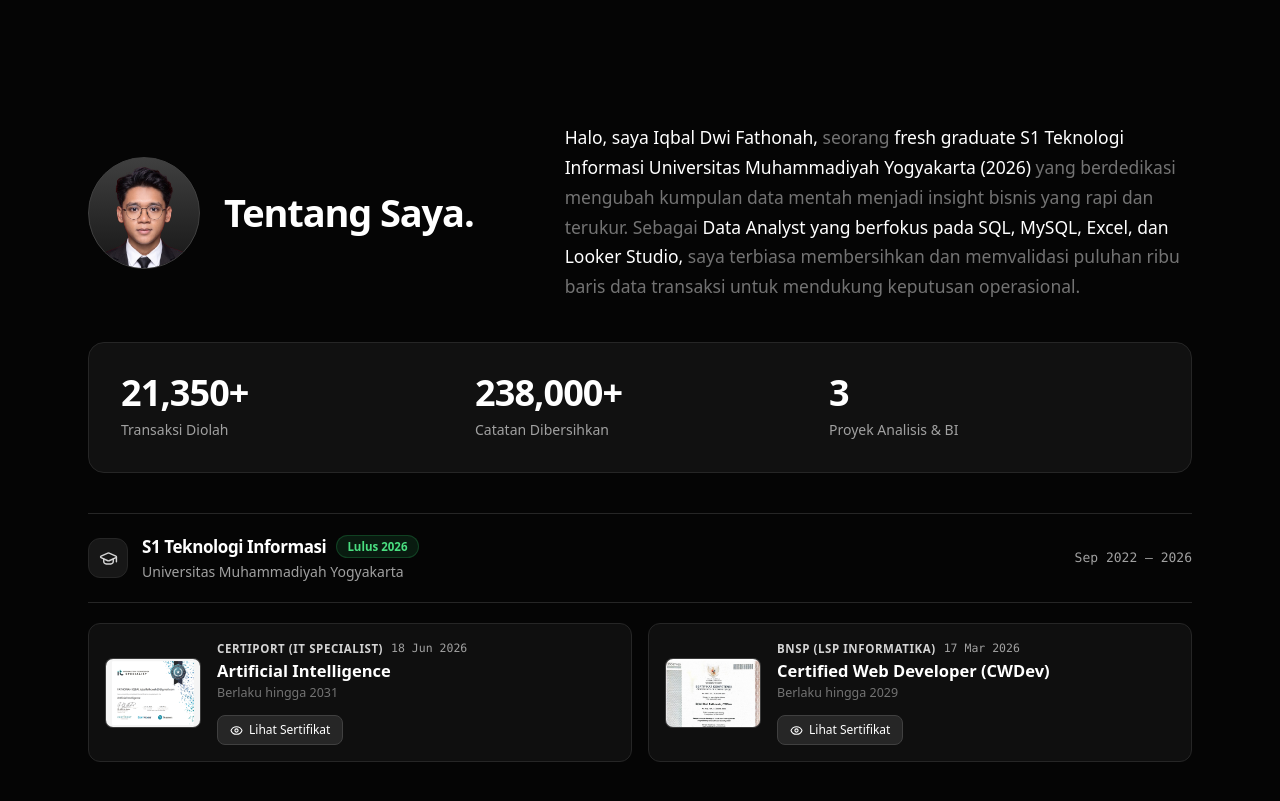
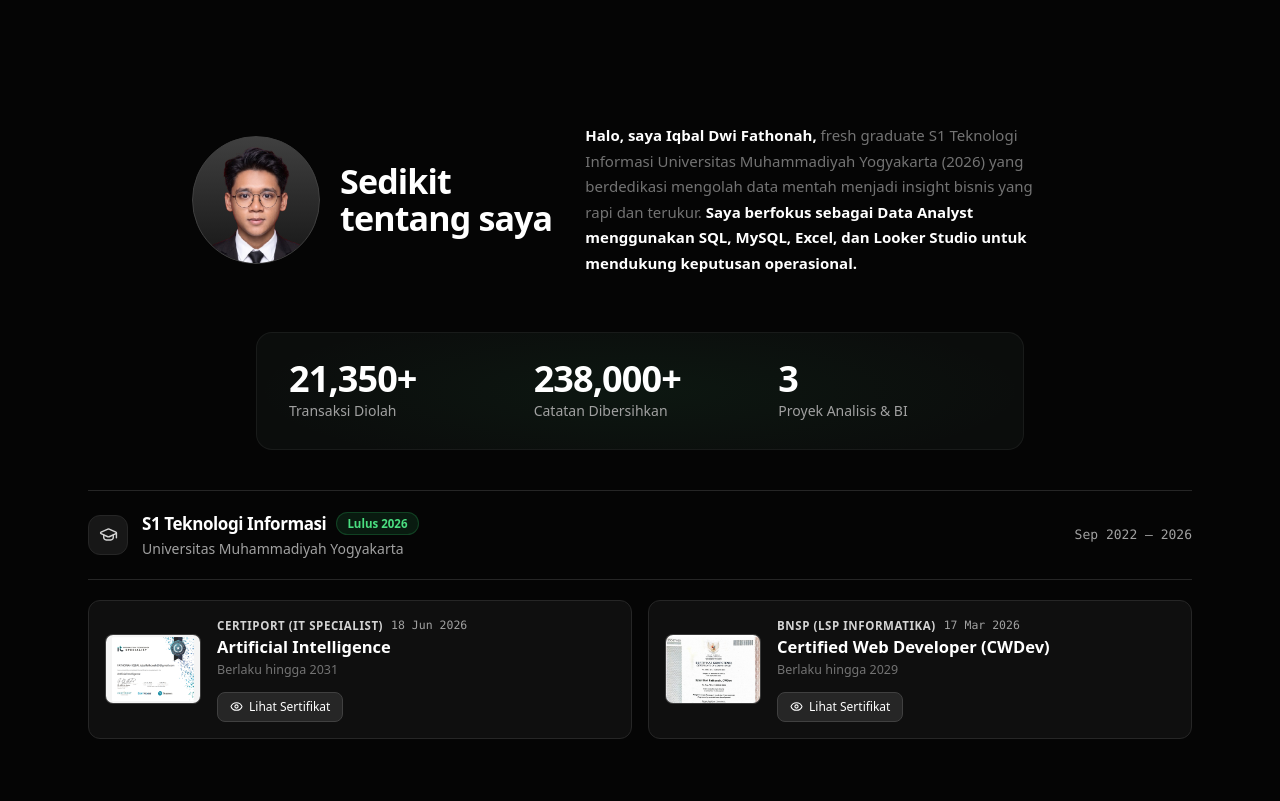
Before and after one commit to qivoradev/portobyiqbal, a React (Vite) app: page / in a window 1280 px wide. Shown: the part 4200-5001 px from the top of the page. Built offline with nearby package versions, Linux system fonts and the light colour scheme.

Commit message:
fix(about): align desktop and mobile typography and 3-column stats layout

```diff
--- a/src/data/content.ts
+++ b/src/data/content.ts
@@ -95,12 +95,10 @@ export interface PortfolioContent {
     items: ProjectItem[];
   };
   about: {
-    heading: string;
+    headingLine1: string;
+    headingLine2: string;
     paragraphLead: string;
-    paragraphMuted1: string;
-    paragraphHighlight1: string;
-    paragraphMuted2: string;
-    paragraphHighlight2: string;
+    paragraphBody: string;
     paragraphClosing: string;
     stats: StatItem[];
     education: {
@@ -292,13 +290,13 @@ export const content: Record<Language, PortfolioContent> = {
       ],
     },
     about: {
-      heading: 'Tentang Saya.',
+      headingLine1: 'Sedikit',
+      headingLine2: 'tentang saya',
       paragraphLead: 'Halo, saya Iqbal Dwi Fathonah,',
-      paragraphMuted1: ' seorang ',
-      paragraphHighlight1: 'fresh graduate S1 Teknologi Informasi Universitas Muhammadiyah Yogyakarta (2026)',
-      paragraphMuted2: ' yang berdedikasi mengubah kumpulan data mentah menjadi insight bisnis yang rapi dan terukur. Sebagai ',
-      paragraphHighlight2: 'Data Analyst yang berfokus pada SQL, MySQL, Excel, dan Looker Studio,',
-      paragraphClosing: ' saya terbiasa membersihkan dan memvalidasi puluhan ribu baris data transaksi untuk mendukung keputusan operasional.',
+      paragraphBody:
+        ' fresh graduate S1 Teknologi Informasi Universitas Muhammadiyah Yogyakarta (2026) yang berdedikasi mengolah data mentah menjadi insight bisnis yang rapi dan terukur. ',
+      paragraphClosing:
+        'Saya berfokus sebagai Data Analyst menggunakan SQL, MySQL, Excel, dan Looker Studio untuk mendukung keputusan operasional.',
       stats: [
         { value: '21,350+', label: 'Transaksi Diolah' },
         { value: '238,000+', label: 'Catatan Dibersihkan' },
@@ -529,13 +527,13 @@ export const content: Record<Language, PortfolioContent> = {
       ],
     },
     about: {
-      heading: 'A little bit about me.',
+      headingLine1: 'A little bit',
+      headingLine2: 'about me',
       paragraphLead: "Hi, I'm Iqbal Dwi Fathonah,",
-      paragraphMuted1: ' an ',
-      paragraphHighlight1: 'Information Technology fresh graduate from Universitas Muhammadiyah Yogyakarta (2026)',
-      paragraphMuted2: ' focused on turning messy transactional records into clear, actionable business insights. As a ',
-      paragraphHighlight2: 'Data Analyst working with SQL, MySQL, Excel, and Looker Studio,',
-      paragraphClosing: ' I clean and validate tens of thousands of transactional records to support reliable operational decisions.',
+      paragraphBody:
+        ' an Information Technology graduate from Universitas Muhammadiyah Yogyakarta (2026) dedicated to transforming raw datasets into clear, measurable business insights. ',
+      paragraphClosing:
+        'I specialize as a Data Analyst using SQL, MySQL, Excel, and Looker Studio to support operational decisions.',
       stats: [
         { value: '21,350+', label: 'Transactions Analyzed' },
         { value: '238,000+', label: 'Records Cleaned' },
--- a/src/sections/About.tsx
+++ b/src/sections/About.tsx
@@ -27,12 +27,12 @@ export function About({ content, onModalStateChange }: AboutProps) {
         className="relative w-full bg-[#050505] text-[#FAFAFA] py-16 md:py-24 scroll-mt-16"
       >
         <div className="site-container max-w-5xl">
-          {/* Part 1: Profile Avatar + Editorial Contrast Paragraph */}
+          {/* Part 1: Profile Avatar, 2-Line Heading & Editorial Contrast Paragraph */}
           <FadeUp>
-            <div className="grid grid-cols-1 md:grid-cols-12 gap-7 md:gap-10 items-center text-left">
-              {/* Left (Desktop col-span-5): Circular Avatar stays horizontally beside heading even on mobile */}
-              <div className="md:col-span-5 flex items-center gap-4 md:gap-6">
-                <div className="w-20 h-20 md:w-28 md:h-28 shrink-0 rounded-full bg-gradient-to-b from-neutral-700 to-neutral-900 border border-neutral-700 overflow-hidden flex items-center justify-center select-none">
+            <div className="max-w-[320px] md:max-w-4xl mx-auto grid grid-cols-1 md:grid-cols-12 items-center gap-0 md:gap-8 lg:gap-12 text-left">
+              {/* Left (Desktop col-span-5): Circular Avatar + Tight 2-Line Heading */}
+              <div className="md:col-span-5 flex items-center gap-4 md:gap-5">
+                <div className="w-24 h-24 md:w-28 md:h-28 lg:w-32 lg:h-32 shrink-0 rounded-full bg-gradient-to-b from-neutral-700 to-neutral-900 border border-neutral-700 overflow-hidden flex items-center justify-center select-none">
                   {ABOUT_AVATAR_URL ? (
                     <img
                       src={ABOUT_AVATAR_URL}
@@ -46,50 +46,46 @@ export function About({ content, onModalStateChange }: AboutProps) {
                   )}
                 </div>
 
-                <h2 className="text-[28px] sm:text-[34px] md:text-[38px] font-bold tracking-[-0.03em] leading-[1.08] text-white">
-                  {about.heading}
+                <h2 className="text-[28px] md:text-3xl lg:text-[34px] font-bold tracking-tight leading-[1.08] text-white whitespace-nowrap">
+                  {about.headingLine1}
+                  <br />
+                  {about.headingLine2}
                 </h2>
               </div>
 
-              {/* Right (Desktop col-span-7): High-Contrast Dimmed vs Bold Editorial Paragraph */}
-              <div className="md:col-span-7">
-                <p className="text-[16px] md:text-[17.5px] leading-[1.7] text-neutral-500">
-                  <span className="text-white font-medium">{about.paragraphLead}</span>
-                  <span>{about.paragraphMuted1}</span>
-                  <span className="text-white font-medium">{about.paragraphHighlight1}</span>
-                  <span>{about.paragraphMuted2}</span>
-                  <span className="text-white font-medium">{about.paragraphHighlight2}</span>
-                  <span>{about.paragraphClosing}</span>
+              {/* Right (Desktop col-span-7): White ONLY on opening name & closing specialization sentence */}
+              <div className="md:col-span-7 mt-4 md:mt-0">
+                <p className="text-[13.5px] md:text-[15px] leading-[1.68] md:leading-[1.7] md:max-w-md text-left text-neutral-500">
+                  <span className="text-white font-semibold">{about.paragraphLead}</span>
+                  {about.paragraphBody}
+                  <span className="text-white font-semibold">{about.paragraphClosing}</span>
                 </p>
               </div>
             </div>
           </FadeUp>
 
-          {/* Part 2: Anti-Overlap Stats Bar */}
-          {/* Mobile (<640px): grid-cols-2 with 3rd item full-width below separated by border-t; >=640px: 3 equal columns */}
+          {/* Part 2: 3-Column Single-Row Stats Bar (Desktop & Mobile) with Subtle Radial Emerald Glow */}
           <FadeUp delay={0.08}>
-            <div className="bg-neutral-900/70 border border-neutral-800 rounded-2xl p-6 md:p-8 mt-10">
-              <div className="grid grid-cols-2 sm:grid-cols-3 gap-5 sm:gap-6 text-left">
-                {about.stats.map((stat, idx) => {
-                  const isThird = idx === 2;
-                  return (
-                    <div
-                      key={stat.label}
-                      className={
-                        isThird
-                          ? 'col-span-2 pt-3 border-t border-neutral-800/80 sm:col-span-1 sm:pt-0 sm:border-t-0'
-                          : ''
-                      }
-                    >
-                      <div className="text-2xl sm:text-3xl md:text-4xl font-bold text-white tracking-tight tabular-nums leading-none">
-                        {stat.value}
-                      </div>
-                      <p className="mt-2 text-[13px] sm:text-[14px] text-neutral-400 font-medium">
-                        {stat.label}
-                      </p>
+            <div className="max-w-3xl mx-auto mt-10 md:mt-14 rounded-2xl bg-[#0B0D0C] border border-white/[0.06] px-4 py-5 sm:px-8 sm:py-7 relative overflow-hidden">
+              <div
+                aria-hidden="true"
+                className="pointer-events-none absolute inset-0"
+                style={{
+                  background:
+                    'radial-gradient(ellipse 70% 100% at 50% 50%, rgba(37, 155, 82, 0.07) 0%, transparent 72%)',
+                }}
+              />
+              <div className="relative z-10 grid grid-cols-[1.1fr_1.3fr_0.75fr] gap-2.5 sm:grid-cols-3 sm:gap-8 items-start text-left">
+                {about.stats.map((stat) => (
+                  <div key={stat.label} className="min-w-0">
+                    <div className="text-[19px] sm:text-3xl md:text-4xl font-semibold tracking-tight text-white tabular-nums whitespace-nowrap leading-none">
+                      {stat.value}
                     </div>
-                  );
-                })}
+                    <p className="text-[11px] sm:text-sm text-neutral-400 leading-snug mt-1">
+                      {stat.label}
+                    </p>
+                  </div>
+                ))}
               </div>
             </div>
           </FadeUp>
```
